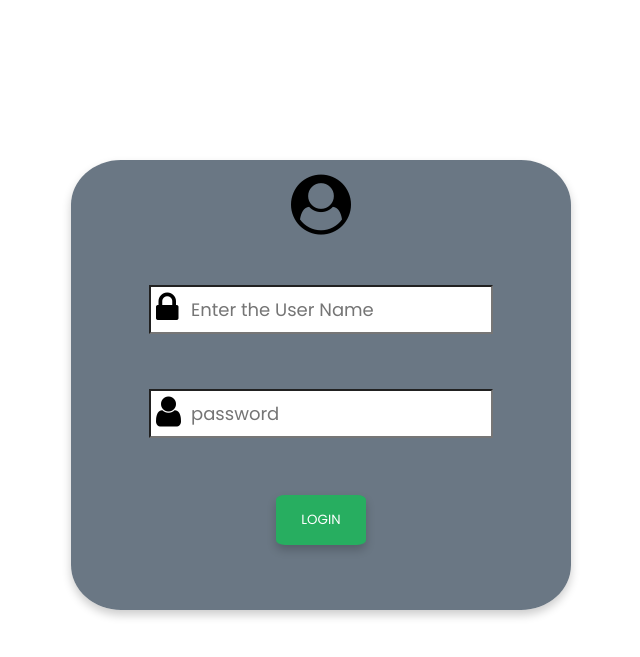
After one commit to BisN12/CoderistAkoSrcCode, a PHP site: page /login-page.html in a window 1280 px wide. The commit adds this page. Shown: the top 657 px of the page, without its empty margins (319-959 px from the left). Run offline with PHP 8.4, Linux system fonts and the light colour scheme.

Commit message:
added login and stuff

```diff
--- a/index.html
+++ b/index.html
@@ -10,7 +10,7 @@
         <div class="logo">
           <img src="images/logo.png" />
         </div>
-        <button type="button"><a href="php/login-page.php">Sign up</a></button>
+        <button type="button"><a href="login-page.html">Sign up</a></button>
         <img src="images/menu.png" class="menu-icon" />
       </nav>
 
--- /dev/null
+++ b/login-page.html
@@ -0,0 +1,22 @@
+<!DOCTYPE html>
+<html>
+<head>
+	<title> Login Form in HTML5 and CSS3</title>
+	<link rel="stylesheet" a href="style2.css">
+	<link rel="stylesheet" a href="https://stackpath.bootstrapcdn.com/font-awesome/4.7.0/css/font-awesome.min.css">
+</head>
+<body>
+	<div class="container">
+		<form>
+			<i class="fa fa-user-circle"></i>
+			<div class="form-input">
+				<input type="text" name="text" placeholder="Enter the User Name"/>
+			</div>
+			<div class="form-input">
+				<input type="password" name="password" placeholder="password"/>
+			</div>
+			<input type="submit" type="submit" value="LOGIN" class="btn-login"/>
+		</form>
+	</div>
+</body>
+</html>
--- /dev/null
+++ b/style2.css
@@ -0,0 +1,61 @@
+@import url("https://fonts.googleapis.com/css2?family=Poppins:wght@100;200;300;400;600;700&display=swap");
+
+* {
+  margin: 0;
+  padding: 0;
+  font-family: "Poppins", sans-serif;
+}
+body{
+	margin: 0 auto;
+	background-repeat: no-repeat;
+	background-size: 100% 720px;
+}
+
+.container{
+	width: 500px;
+	height: 450px;
+	text-align: center;
+	margin: 0 auto;
+	background-color: rgba(44, 62, 80,0.7);
+	margin-top: 160px;
+    border-radius: 10%;
+    box-shadow: 0 5px 10px rgba(0, 0, 0, 0.2);
+}
+
+div, .fa fa-user-circle {
+    font-size: 60px;
+}
+
+input[type="text"],input[type="password"]{
+	margin-top: 30px;
+	height: 45px;
+	width: 300px;
+	font-size: 18px;
+	margin-bottom: 20px;
+	background-color: #fff;
+	padding-left: 40px;
+    text-decoration: none;
+}
+
+.form-input::before{
+	content: "\f007";
+	font-family: "FontAwesome";
+	padding-left: 07px;
+	padding-top: 40px;
+	position: absolute;
+	font-size: 35px;
+	color: #000;
+}
+
+.form-input:nth-child(2)::before{
+	content: "\f023";
+}
+
+.btn-login{
+	padding: 15px 25px;
+	border: none;
+	background-color: #27ae60;
+	color: #fff;
+    border-radius: 10%;
+    box-shadow: 0 5px 10px rgba(0, 0, 0, 0.2);
+}
```
Also changed, not shown: login.php (added, +30 -0 lines), php/login-page.php (deleted, +0 -53 lines), style.css (+0 -52 lines).
